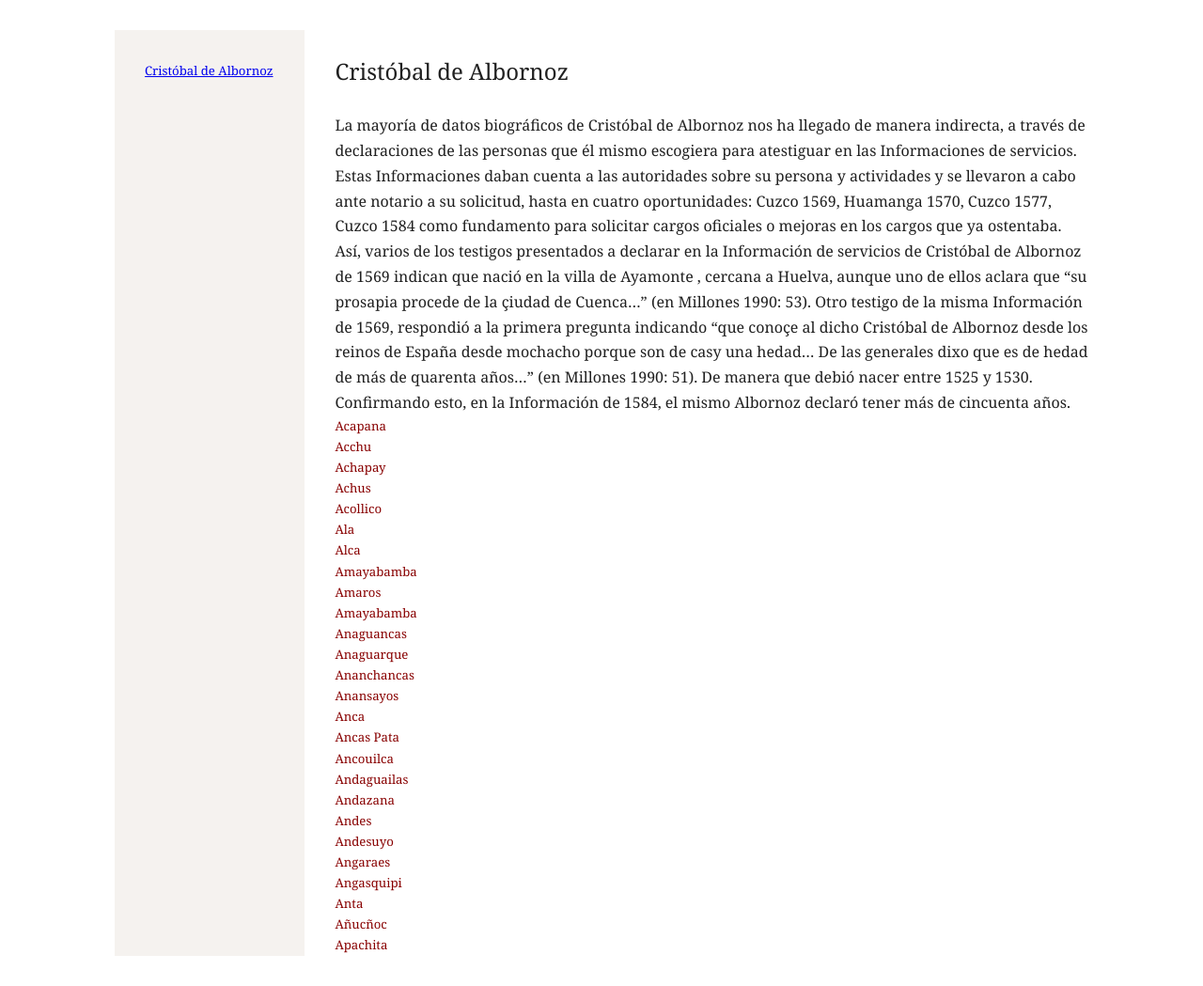
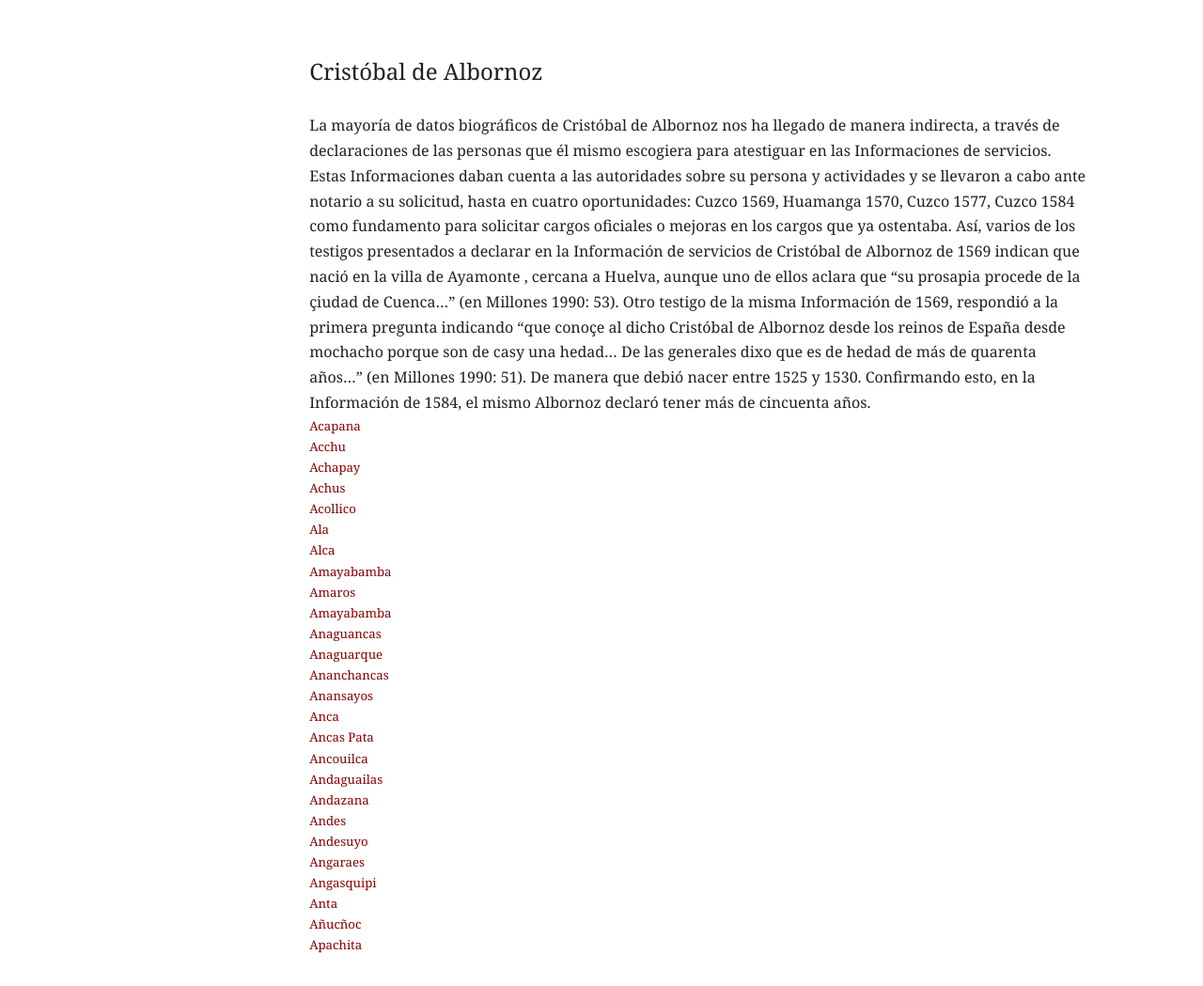
Before and after one commit to dianacoronadof/dianacoronadof.github.io, a Jekyll site: the page built from index.html, in a window 1280 px wide. Shown: the whole page at 94% size. Built offline with Jekyll 4.4.1, drawn with Linux system fonts in a browser that asks for light colours.

Commit message:
Update default.html

```diff
--- a/_layouts/default.html
+++ b/_layouts/default.html
@@ -11,11 +11,6 @@
 <div class="content">
 {{ content }}
 </div>
-<nav id="autores">
 
-{% for autore in site.autores %}
-<a href="{{ autore.url }}">{{ autore.title }}</a>
-{% endfor %}
-</nav>
 </main>
 </html>
```
